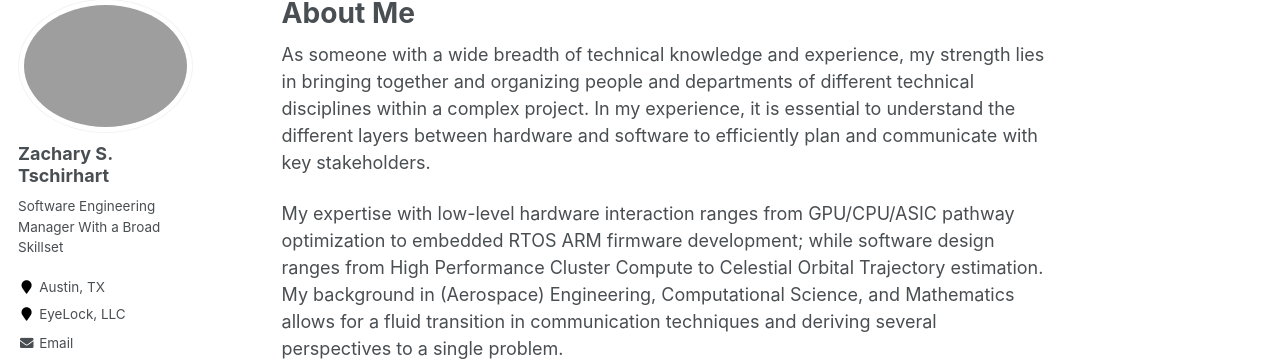
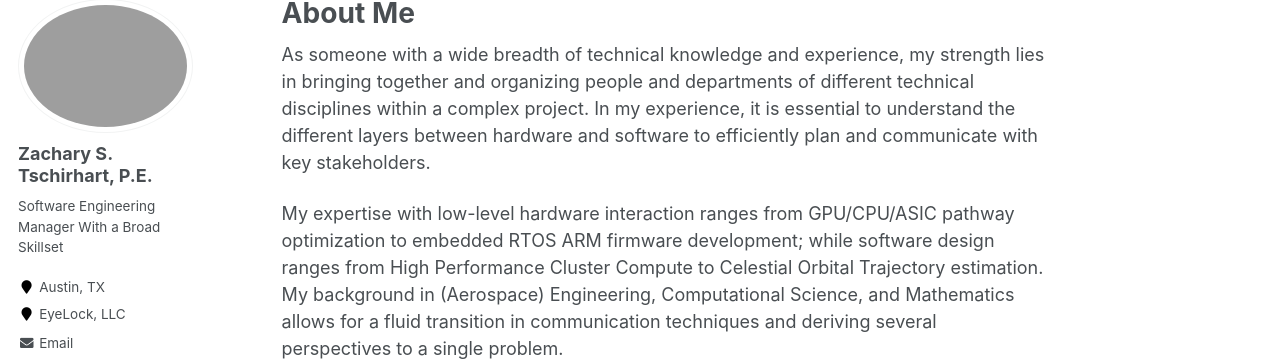
Before and after one commit to ztschir/ztschir.github.io, a Jekyll site: the page built from _pages/about.md, in a window 1280 px wide. Shown: the part 119-480 px from the top of the page. Built offline with Jekyll 4.4.1, drawn with Linux system fonts in a browser that asks for light colours.

```diff
--- a/_config.yml
+++ b/_config.yml
@@ -80,7 +80,7 @@ atom_feed:
 
 # Site Author
 author:
-  name             : "Zachary S. Tschirhart"
+  name             : "Zachary S. Tschirhart, P.E."
   avatar           : "Portrait.JPG"
   bio              : "Software Engineering Manager With a Broad Skillset"
   location         : "Austin, TX"
```
